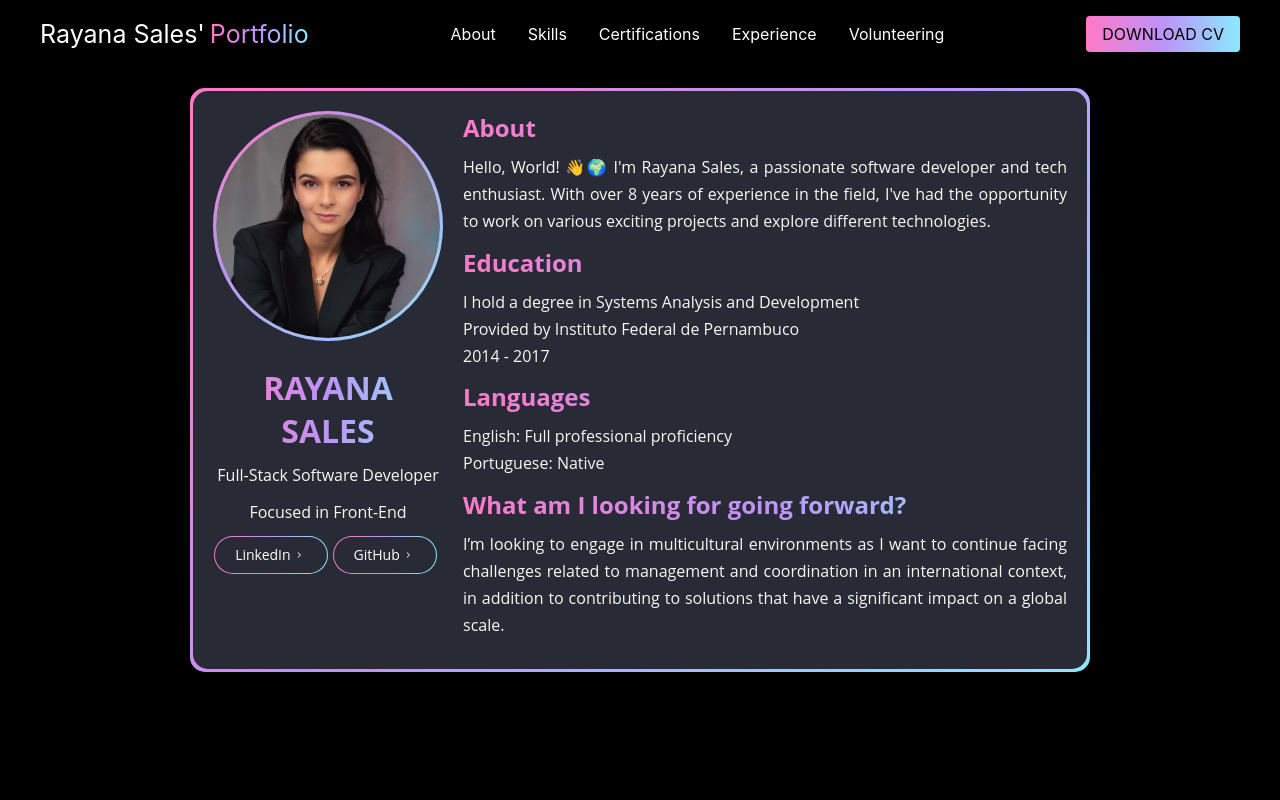
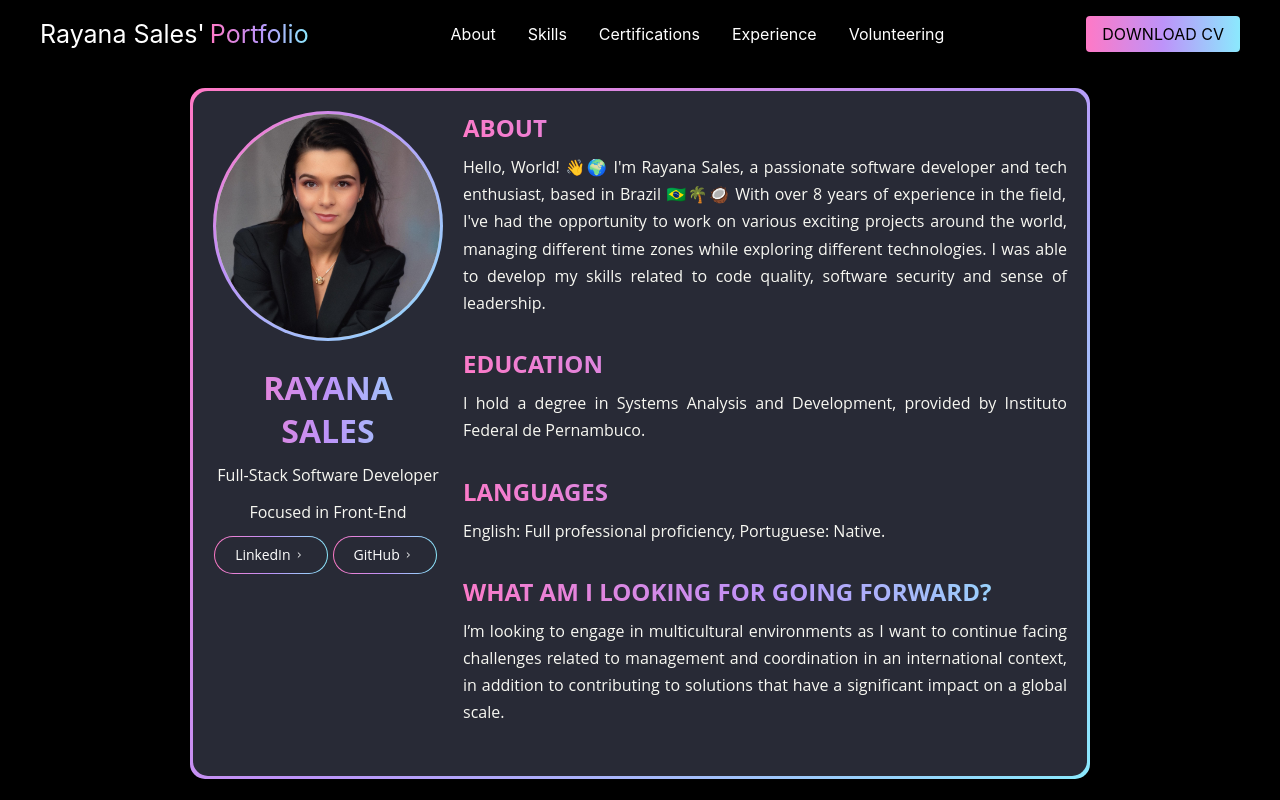
Before and after one commit to RayanaSales/RayanaSales.github.io, a React (Create React App) app: page / in a window 1280 px wide. Built offline with nearby package versions, Linux system fonts and the light colour scheme.

Commit message:
Feat: css minor changes

```diff
--- a/src/assets/styles/About.css
+++ b/src/assets/styles/About.css
@@ -51,6 +51,10 @@
   margin: 10px 0px;
 }
 
+.about-info p {
+  margin-bottom: 30px;
+}
+
 .about-info {
   flex: 1;
 }
@@ -60,6 +64,7 @@
   background: linear-gradient(45deg, #ff79c6, #bd93f9, #8be9fd);
   -webkit-background-clip: text;
   -webkit-text-fill-color: transparent;
+  text-transform: uppercase; /* Transforma o texto em maiúsculas */
 }
 
 /* Responsividade para dispositivos móveis menores */
--- a/src/components/About.js
+++ b/src/components/About.js
@@ -29,21 +29,18 @@ const About = () => {
           <h2>About</h2>
           <p>
             Hello, World! 👋🌍 I'm Rayana Sales, a passionate software developer
-            and tech enthusiast. With over 8 years of experience in the field,
-            I've had the opportunity to work on various exciting projects and
-            explore different technologies.
+            and tech enthusiast, based in Brazil 🇧🇷🌴🥥 With over 8 years of experience in the field,
+            I've had the opportunity to work on various exciting projects around the world, managing
+            different time zones while exploring different technologies. I was able to develop my
+            skills related to code quality, software security and sense of leadership.
           </p>
           <h2>Education</h2>
           <p>
-            I hold a degree in Systems Analysis and Development <br />
-            Provided by Instituto Federal de Pernambuco <br />
-            2014 - 2017
+            I hold a degree in Systems Analysis and Development, provided by Instituto Federal de Pernambuco.
           </p>
           <h2>Languages</h2>
           <p>
-            English: Full professional proficiency
-            <br />
-            Portuguese: Native
+            English: Full professional proficiency, Portuguese: Native.
           </p>
           <h2>What am I looking for going forward?</h2>
           <p>
```
